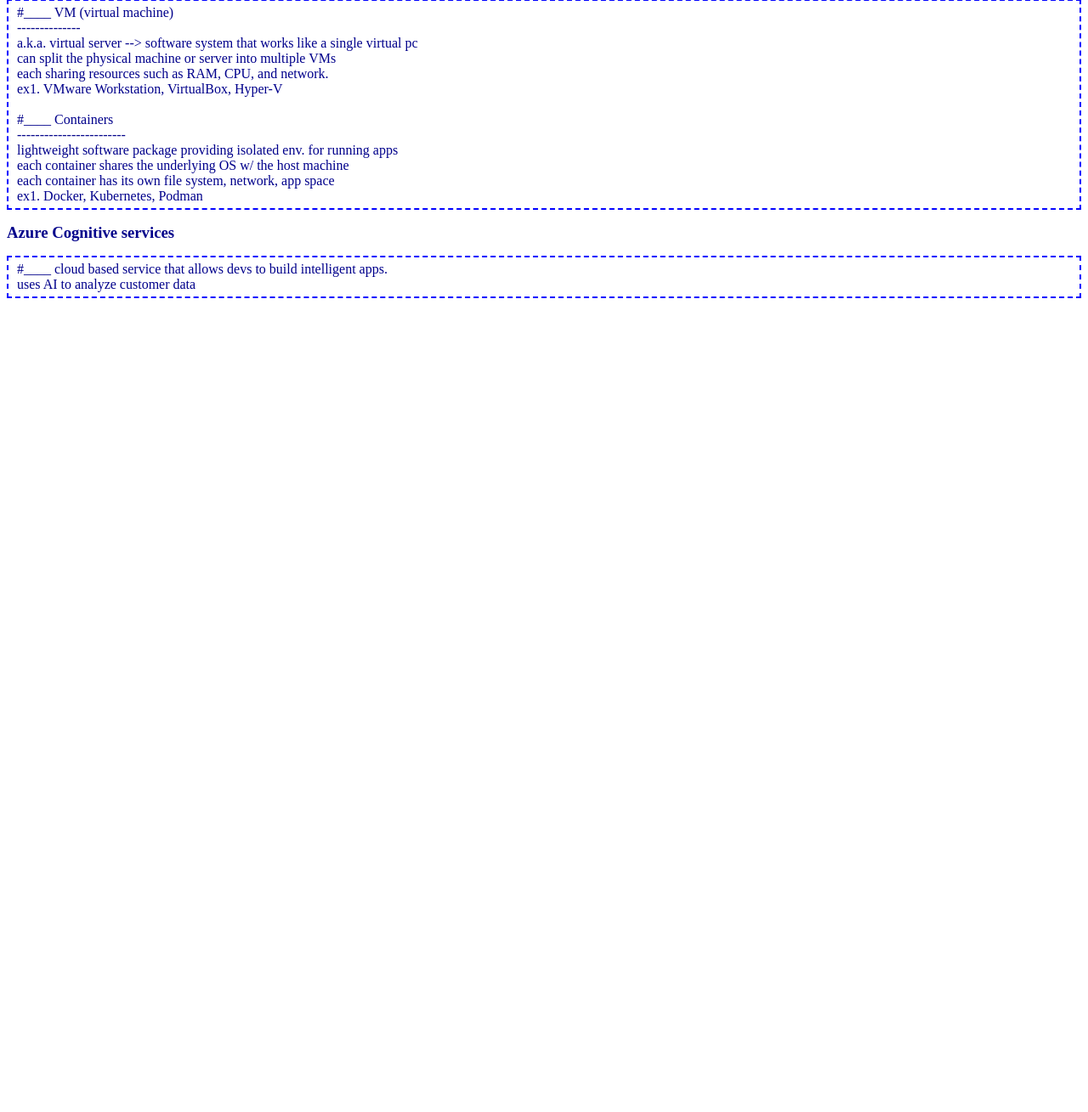
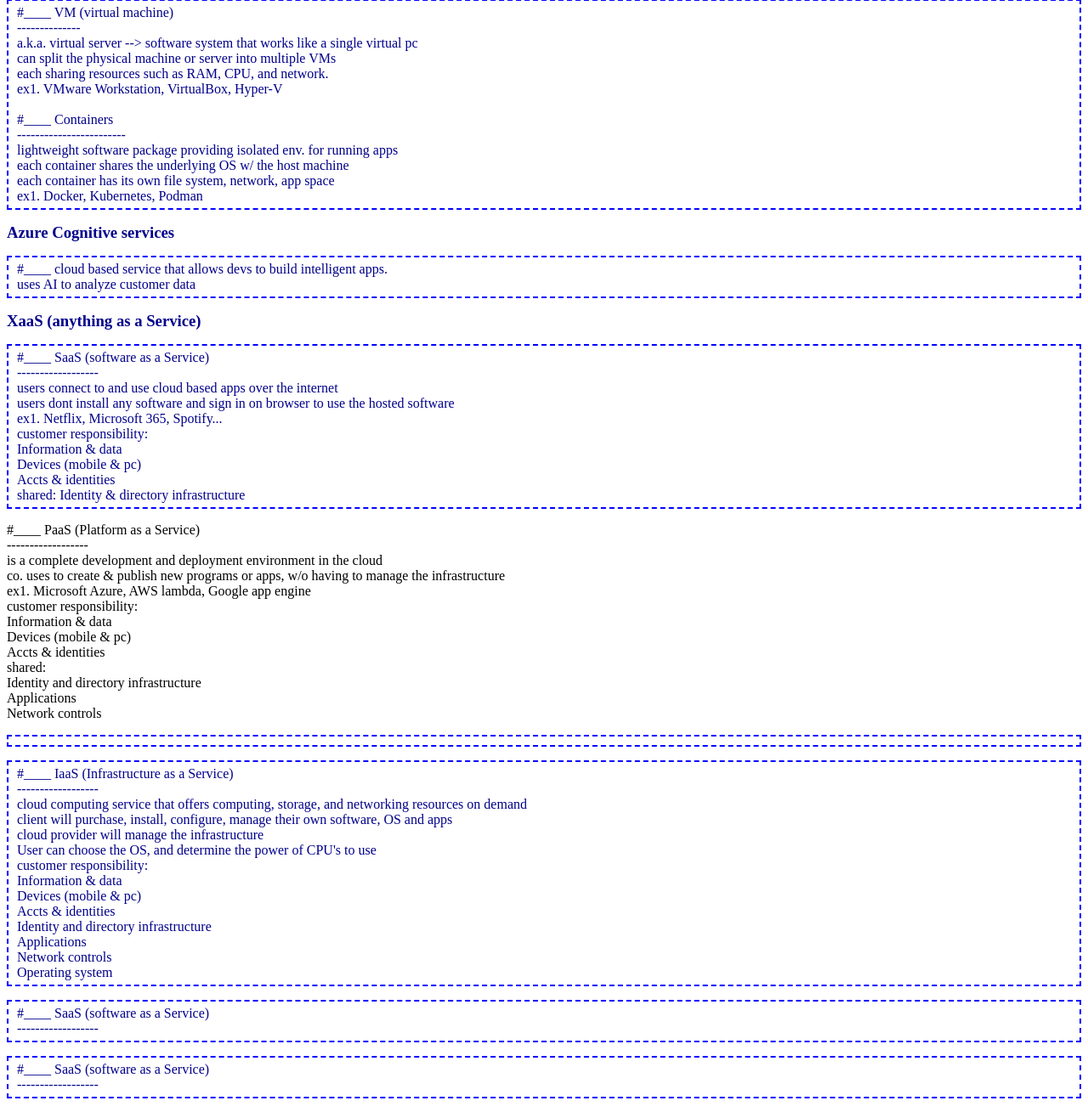
Before and after one commit to py3user22/django_demo1002, a Django app: template myapp1002/templates/1015_azure_notes.html in a window 1280 px wide. Shown: the part 1385-2694 px from the top of the page at 85% size. Before the commit the page ends 1736 px from the top, so only its background shows below. Run offline with Django 5.2, Linux system fonts and the light colour scheme; the template is opened without the code that fills it, so the values that code supplies are empty.

Commit message:
1016 added notes2

```diff
--- a/myapp1002/templates/1015_azure_notes.html
+++ b/myapp1002/templates/1015_azure_notes.html
@@ -109,5 +109,62 @@
         uses AI to analyze customer data <br>
     </p>
 
+    <h3>XaaS (anything as a Service)</h3>
+    <p>
+        #____ SaaS (software as a Service) <br>------------------<br>
+        users connect to and use cloud based apps over the internet <br>
+        users dont install any software and sign in on browser to use the hosted software <br>
+        ex1. Netflix, Microsoft 365, Spotify... <br>
+        customer responsibility: <br>
+        Information & data <br>
+        Devices (mobile & pc) <br>
+        Accts & identities <br>
+        shared: Identity & directory infrastructure <br>
+
+    </p>
+
+        #____ PaaS (Platform as a Service) <br>------------------<br>
+        is a complete development and deployment environment in the cloud <br>
+        co. uses to create & publish new programs or apps, w/o having to manage the infrastructure <br>
+        ex1. Microsoft Azure, AWS lambda, Google app engine <br>
+        customer responsibility: <br>
+        Information & data <br>
+        Devices (mobile & pc) <br>
+        Accts & identities <br>
+        shared: <br>
+        Identity and directory infrastructure <br>
+        Applications <br>
+        Network controls <br>
+
+    </p>
+
+    <p>
+        #____ IaaS (Infrastructure as a Service) <br>------------------<br>
+        cloud computing service that offers computing, storage, and networking resources on demand <br>
+        client will purchase, install, configure, manage their own software, OS and apps <br>
+        cloud provider will manage the infrastructure <br>
+        User can choose the OS, and determine the power of CPU's to use <br>
+        customer responsibility: <br>
+        Information & data <br>
+        Devices (mobile & pc) <br>
+        Accts & identities <br>
+        Identity and directory infrastructure <br>
+        Applications <br>
+        Network controls <br>
+        Operating system <br>
+
+    </p>
+
+    <p>
+        #____ SaaS (software as a Service) <br>------------------<br>
+
+    </p>
+
+    <p>
+        #____ SaaS (software as a Service) <br>------------------<br>
+
+    </p>
+
+
 </body>
 </html>
```
